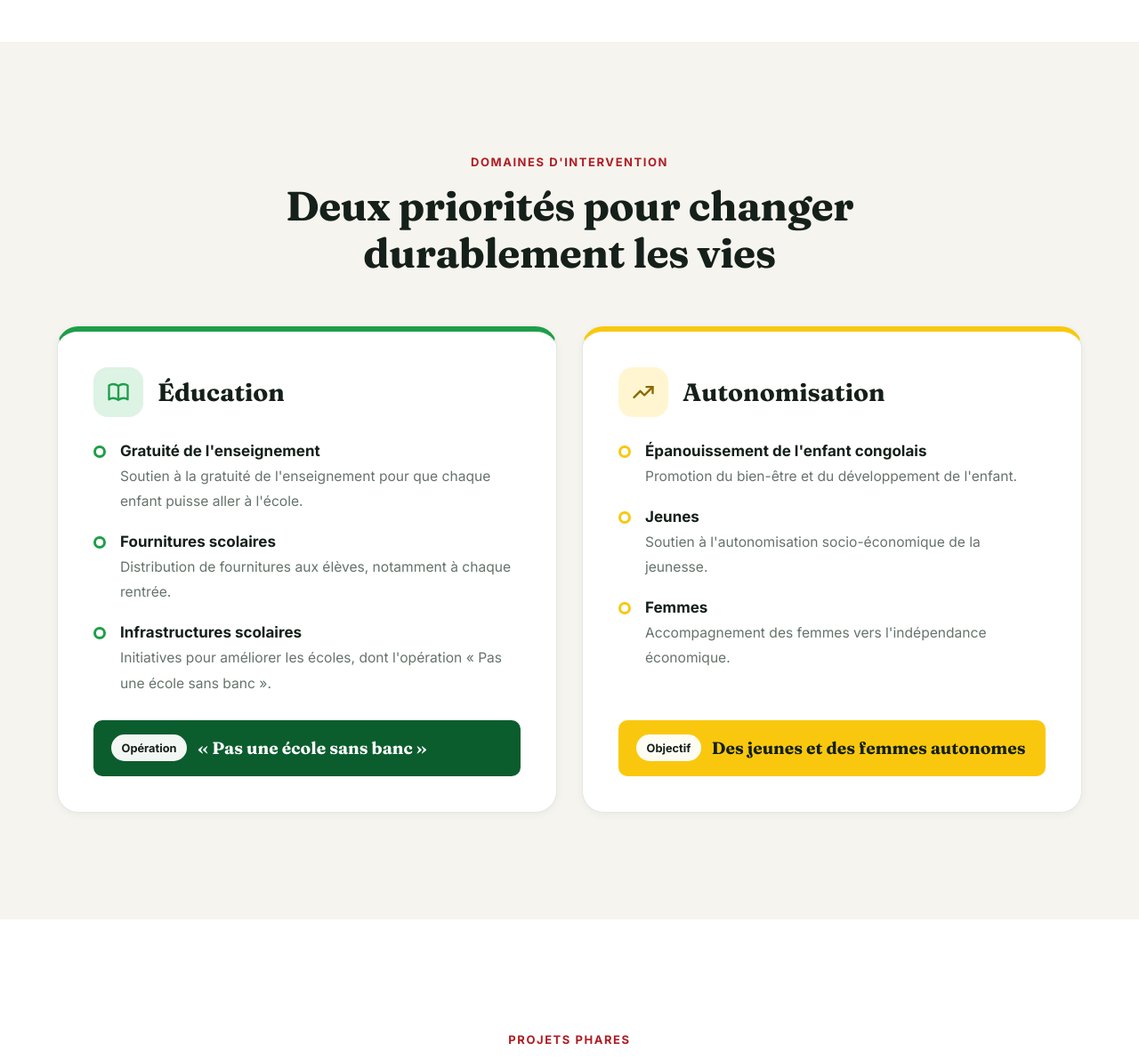
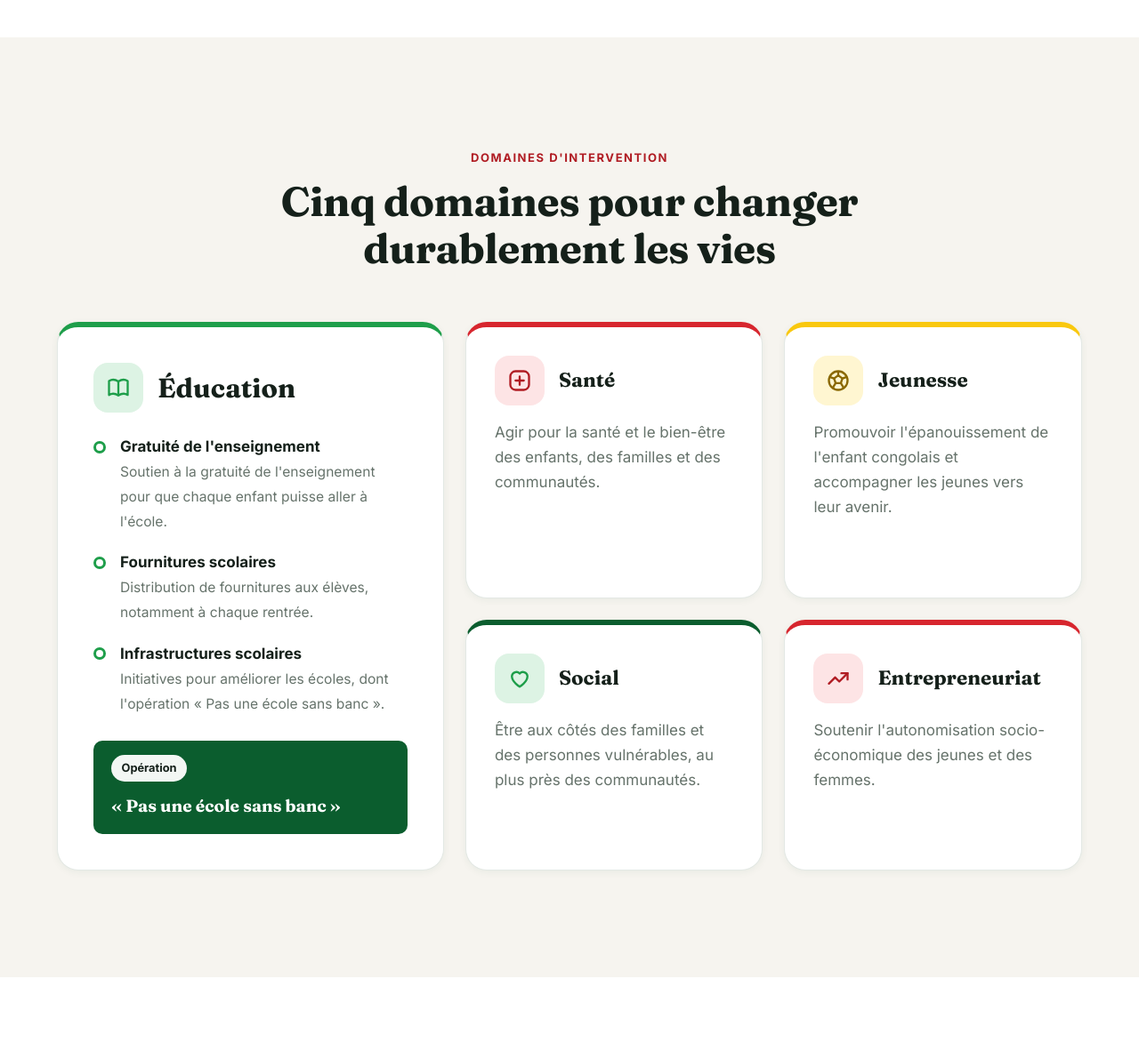
Before and after one commit to jknweb/FondationMS, a PHP site: page / in a window 1280 px wide. Shown: the part 1925-3116 px from the top of the page at 89% size. Run offline with PHP 8.4, Linux system fonts and the light colour scheme.

Commit message:
Domaines, photos et fondateur
- Cinq domaines d'intervention : Éducation, Santé, Jeunesse, Social, Entrepreneuriat
- Photo floutée de Molendo Sakombi en fond du hero
- Photo de présentation (mol.jpg) avec la mention « Molendo Sakombi, Fondateur »
- Photos du marché central de Lisala et du pont Kaba
- Supprime les doublons d'images à la racine de assets/

Co-Authored-By: Claude Opus 5.5 <noreply@anthropic.com>
Claude-Session: https://claude.ai/code/session_019RCynnyDjkcqYGggrRmauz

```diff
--- a/css/style.css
+++ b/css/style.css
@@ -322,31 +324,38 @@ button, input, select, textarea { font: inherit; color: inherit; }
 .glance__item:nth-child(3) .glance__icon { background: #fde4e5; color: var(--accent-600); }
 
 /* ---------- Domaines d'intervention ---------- */
-.domains { display: grid; grid-template-columns: 1fr 1fr; gap: 28px; }
+/* Éducation à gauche sur deux rangées, les quatre autres domaines en grille 2 × 2 */
+.domains { display: grid; grid-template-columns: 1.3fr 1fr 1fr; gap: 24px; }
 .domain {
-  background: #fff; border-radius: 24px; padding: 40px; border: 1px solid var(--line);
+  background: #fff; border-radius: 24px; padding: 32px; border: 1px solid var(--line);
   box-shadow: var(--shadow-sm); display: flex; flex-direction: column;
   border-top: 6px solid var(--teal);
+  transition: transform .3s var(--ease), box-shadow .3s;
 }
-.domain:nth-child(2) { border-top-color: var(--gold); }
-.domain__head { display: flex; align-items: center; gap: 16px; margin-bottom: 24px; }
+.domain:hover { transform: translateY(-4px); box-shadow: var(--shadow); }
+.domain p { color: var(--muted); margin: 0; }
+.domain--main { grid-row: span 2; padding: 40px; }
+.domain--red { border-top-color: var(--accent); }
+.domain--gold { border-top-color: var(--gold); }
+.domain--green { border-top-color: var(--primary); }
+.domain__head { display: flex; align-items: center; gap: 16px; margin-bottom: 16px; }
+.domain--main .domain__head { margin-bottom: 24px; }
 .domain__head .card__icon { margin: 0; }
-.domain__head h3 { font-family: var(--font-serif); font-size: 1.75rem; margin: 0; }
+.domain__head h3 { font-family: var(--font-serif); font-size: 1.4rem; margin: 0; }
+.domain--main .domain__head h3 { font-size: 1.9rem; }
 .domain__list { display: grid; gap: 18px; margin-bottom: 28px; }
 .domain__list li { padding-left: 30px; position: relative; }
 .domain__list li::before {
   content: ""; position: absolute; left: 0; top: .45em; width: 14px; height: 14px; border-radius: 50%;
   border: 3px solid var(--teal);
 }
-.domain:nth-child(2) .domain__list li::before { border-color: var(--gold); }
 .domain__list strong { display: block; color: var(--ink); }
 .domain__list span { color: var(--muted); font-size: .975rem; }
 .domain__highlight {
   margin-top: auto; display: flex; align-items: center; gap: 12px; flex-wrap: wrap;
   background: var(--primary); color: #fff; border-radius: var(--radius-sm); padding: 16px 20px;
 }
-.domain__highlight p { margin: 0; font-family: var(--font-serif); font-size: 1.2rem; font-weight: 700; }
-.domain__highlight--gold { background: var(--gold); color: var(--ink); }
+.domain .domain__highlight p { color: #fff; margin: 0; font-family: var(--font-serif); font-size: 1.2rem; font-weight: 700; }
 .tag--static { position: static; }
 
 /* ---------- Projets phares ---------- */
--- a/index.html
+++ b/index.html
@@ -3,15 +3,15 @@
 <head>
   <meta charset="UTF-8">
   <meta name="viewport" content="width=device-width, initial-scale=1">
-  <title>Fondation MS — Éducation et autonomisation à Lisala et Kinshasa</title>
-  <meta name="description" content="La Fondation MS, installée à Lisala et à Kinshasa (RDC), agit pour l'éducation et l'autonomisation : fournitures scolaires, infrastructures, « Pas une école sans banc », stade Dominique Sakombi, marché central de Lisala, pont Kaba.">
+  <title>Fondation MS — Éducation, santé, jeunesse, social et entrepreneuriat</title>
+  <meta name="description" content="La Fondation MS, installée à Lisala et à Kinshasa (RDC), agit pour l'éducation, la santé, la jeunesse, le social et l'entrepreneuriat : fournitures scolaires, infrastructures, « Pas une école sans banc », stade Dominique Sakombi, marché central de Lisala, pont Kaba.">
   <meta name="theme-color" content="#0b5d2e">
 
   <!-- Open Graph (partage réseaux sociaux) -->
   <meta property="og:type" content="website">
   <meta property="og:title" content="Fondation MS — Pour l'avenir de l'enfant congolais">
-  <meta property="og:description" content="Éducation, autonomisation des jeunes et des femmes, infrastructures : les actions de la Fondation MS à Lisala et Kinshasa.">
-  <meta property="og:image" content="assets/img/og-image.jpg">
+  <meta property="og:description" content="Éducation, santé, jeunesse, social, entrepreneuriat : les actions de la Fondation MS à Lisala et Kinshasa.">
+  <meta property="og:image" content="assets/img/pont-kaba.jpg">
 
   <link rel="icon" href="assets/img/favicon.svg" type="image/svg+xml">
   <link rel="preconnect" href="https://fonts.googleapis.com">
@@ -58,9 +58,9 @@
           <p class="eyebrow eyebrow--light">Lisala · Kinshasa — République Démocratique du Congo</p>
           <h1 class="hero__title">Chaque enfant congolais mérite <em>une chance</em> de construire son avenir.</h1>
           <p class="hero__lead">
-            La Fondation MS agit pour l'éducation, l'épanouissement de l'enfant et
-            l'autonomisation des jeunes et des femmes, en bâtissant aussi les
-            infrastructures qui font vivre les communautés.
+            La Fondation MS agit pour l'éducation, la santé, la jeunesse, le social
+            et l'entrepreneuriat, en bâtissant aussi les infrastructures qui font
+            vivre les communautés.
           </p>
           <div class="hero__actions">
             <a href="#projets" class="btn btn--accent btn--lg">Nos projets phares</a>
@@ -68,8 +68,10 @@
           </div>
           <ul class="hero__trust">
             <li><svg class="icon" aria-hidden="true"><use href="#i-check"/></svg> Éducation</li>
-            <li><svg class="icon" aria-hidden="true"><use href="#i-check"/></svg> Autonomisation</li>
-            <li><svg class="icon" aria-hidden="true"><use href="#i-check"/></svg> Infrastructures</li>
+            <li><svg class="icon" aria-hidden="true"><use href="#i-check"/></svg> Santé</li>
+            <li><svg class="icon" aria-hidden="true"><use href="#i-check"/></svg> Jeunesse</li>
+            <li><svg class="icon" aria-hidden="true"><use href="#i-check"/></svg> Social</li>
+            <li><svg class="icon" aria-hidden="true"><use href="#i-check"/></svg> Entrepreneuriat</li>
           </ul>
         </div>
 
@@ -93,7 +95,7 @@
         </div>
         <div class="glance__item">
           <span class="glance__icon"><svg class="icon" aria-hidden="true"><use href="#i-book"/></svg></span>
-          <div><strong>2 domaines d'intervention</strong><span>Éducation et autonomisation</span></div>
+          <div><strong>5 domaines d'intervention</strong><span>Éducation, santé, jeunesse, social, entrepreneuriat</span></div>
         </div>
         <div class="glance__item">
           <span class="glance__icon"><svg class="icon" aria-hidden="true"><use href="#i-building"/></svg></span>
@@ -106,11 +108,10 @@
     <section class="section" id="mission">
       <div class="container split">
         <div class="split__media reveal">
-          <!-- Photo : assets/img/mission.jpg -->
-          <div class="media-frame media-frame--mission" role="img" aria-label="La Fondation MS sur le terrain"></div>
+          <div class="media-frame media-frame--mission" role="img" aria-label="Molendo Sakombi, fondateur de la Fondation MS"></div>
           <div class="media-badge">
-            <strong>Lisala</strong>
-            <span>&amp; Kinshasa</span>
+            <strong>Molendo Sakombi</strong>
+            <span>Fondateur</span>
           </div>
         </div>
         <div class="split__content reveal">
@@ -118,7 +119,7 @@
           <h2 class="section__title">Agir là où l'avenir se construit : à l'école et dans la communauté.</h2>
           <p>
             Installée à Lisala, dans la province de la Mongala, et à Kinshasa, la Fondation MS
-            se consacre à l'éducation et à l'autonomisation. Elle accompagne les élèves et les
+            intervient dans l'éducation, la santé, la jeunesse, le social et l'entrepreneuriat. Elle accompagne les élèves et les
             écoles, soutient les jeunes et les femmes dans leur indépendance économique, et porte
             des projets d'infrastructures utiles à toute la population.
           </p>
@@ -145,11 +146,11 @@
       <div class="container">
         <header class="section__head reveal">
           <p class="eyebrow">Domaines d'intervention</p>
-          <h2 class="section__title">Deux priorités pour changer durablement les vies</h2>
+          <h2 class="section__title">Cinq domaines pour changer durablement les vies</h2>
         </header>
 
         <div class="domains">
-          <article class="domain reveal">
+          <article class="domain domain--main reveal">
             <div class="domain__head">
               <span class="card__icon card__icon--teal"><svg class="icon" aria-hidden="true"><use href="#i-book"/></svg></span>
               <h3>Éducation</h3>
@@ -174,29 +175,36 @@
             </div>
           </article>
 
-          <article class="domain reveal">
+          <article class="domain domain--red reveal">
             <div class="domain__head">
-              <span class="card__icon card__icon--gold"><svg class="icon" aria-hidden="true"><use href="#i-spark"/></svg></span>
-              <h3>Autonomisation</h3>
+              <span class="card__icon card__icon--coral"><svg class="icon" aria-hidden="true"><use href="#i-health"/></svg></span>
+              <h3>Santé</h3>
             </div>
-            <ul class="domain__list">
-              <li>
-                <strong>Épanouissement de l'enfant congolais</strong>
-                <span>Promotion du bien-être et du développement de l'enfant.</span>
-              </li>
-              <li>
-                <strong>Jeunes</strong>
-                <span>Soutien à l'autonomisation socio-économique de la jeunesse.</span>
-              </li>
-              <li>
-                <strong>Femmes</strong>
-                <span>Accompagnement des femmes vers l'indépendance économique.</span>
-              </li>
-            </ul>
-            <div class="domain__highlight domain__highlight--gold">
-              <span class="tag tag--static">Objectif</span>
-              <p>Des jeunes et des femmes autonomes</p>
+            <p>Agir pour la santé et le bien-être des enfants, des familles et des communautés.</p>
+          </article>
+
+          <article class="domain domain--gold reveal">
+            <div class="domain__head">
+              <span class="card__icon card__icon--gold"><svg class="icon" aria-hidden="true"><use href="#i-ball"/></svg></span>
+              <h3>Jeunesse</h3>
             </div>
+            <p>Promouvoir l'épanouissement de l'enfant congolais et accompagner les jeunes vers leur avenir.</p>
+          </article>
+
+          <article class="domain domain--green reveal">
+            <div class="domain__head">
+              <span class="card__icon card__icon--teal"><svg class="icon" aria-hidden="true"><use href="#i-heart"/></svg></span>
+              <h3>Social</h3>
+            </div>
+            <p>Être aux côtés des familles et des personnes vulnérables, au plus près des communautés.</p>
+          </article>
+
+          <article class="domain domain--red reveal">
+            <div class="domain__head">
+              <span class="card__icon card__icon--coral"><svg class="icon" aria-hidden="true"><use href="#i-spark"/></svg></span>
+              <h3>Entrepreneuriat</h3>
+            </div>
+            <p>Soutenir l'autonomisation socio-économique des jeunes et des femmes.</p>
           </article>
         </div>
       </div>
@@ -211,7 +219,7 @@
           <p class="section__intro">Sport, économie locale, mobilité : trois projets emblématiques de l'engagement de la Fondation MS.</p>
         </header>
 
-        <!-- Photos : assets/img/stade-sakombi.jpg, marche-lisala.jpg, pont-kaba.jpg -->
+        <!-- Photos : assets/img/stade-sakombi.jpg (à ajouter), marcheLisala.jpg, pont-kaba.jpg -->
         <div class="projects">
           <article class="project reveal">
             <div class="project__media project__media--1">
@@ -227,7 +235,6 @@
           <article class="project reveal">
             <div class="project__media project__media--2">
               <span class="tag">Économie locale</span>
-              <span class="project__icon"><svg class="icon" aria-hidden="true"><use href="#i-market"/></svg></span>
             </div>
             <div class="project__body">
               <h3>Le marché central de Lisala</h3>
@@ -238,7 +245,6 @@
           <article class="project reveal">
             <div class="project__media project__media--3">
               <span class="tag">Mobilité</span>
-              <span class="project__icon"><svg class="icon" aria-hidden="true"><use href="#i-bridge"/></svg></span>
             </div>
             <div class="project__body">
               <h3>Le pont Kaba</h3>
@@ -332,7 +338,7 @@
           <article class="engage__item reveal">
             <span class="card__icon card__icon--coral"><svg class="icon" aria-hidden="true"><use href="#i-building"/></svg></span>
             <h3>Devenir partenaire</h3>
-            <p>Institutions, entreprises, associations : construisons ensemble des projets pour l'éducation et l'autonomisation.</p>
+            <p>Institutions, entreprises, associations : construisons ensemble des projets utiles aux communautés.</p>
             <a href="#contact" class="btn btn--accent" data-subject="partenariat">Proposer un partenariat</a>
           </article>
         </div>
@@ -393,7 +399,7 @@
           <span class="logo__mark" aria-hidden="true">MS</span>
           <span class="logo__text">Fondation <strong>MS</strong></span>
         </a>
-        <p>Éducation et autonomisation pour l'avenir de l'enfant congolais.</p>
+        <p>Éducation, santé, jeunesse, social et entrepreneuriat pour l'avenir de l'enfant congolais.</p>
         <!-- Mettez les liens de vos réseaux sociaux (supprimez ceux que vous n'utilisez pas) -->
         <ul class="socials">
           <li><a href="#" aria-label="Facebook"><svg class="icon" aria-hidden="true"><use href="#i-facebook"/></svg></a></li>
```
Also changed, not shown: other parts of css/style.css (+19 -15 lines), README.md, assets/mol.jpg (deleted), assets/molendo.webp (deleted).
